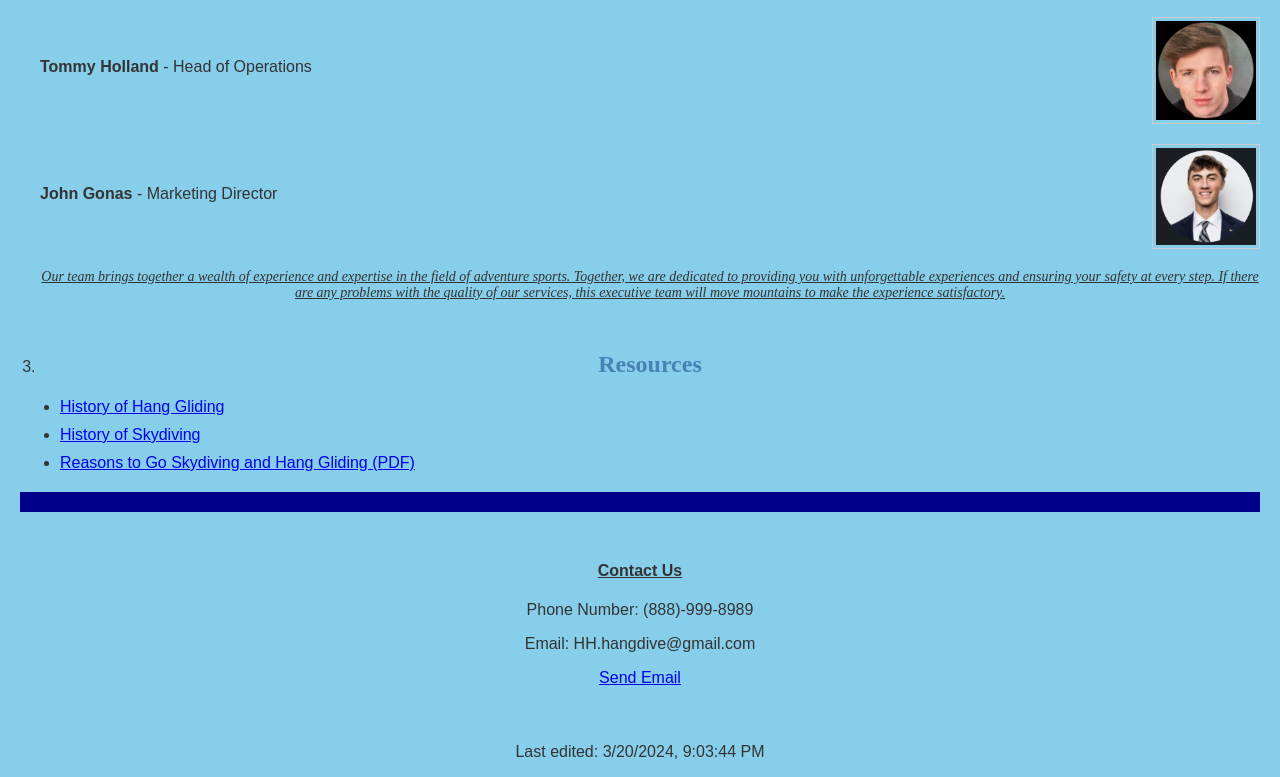
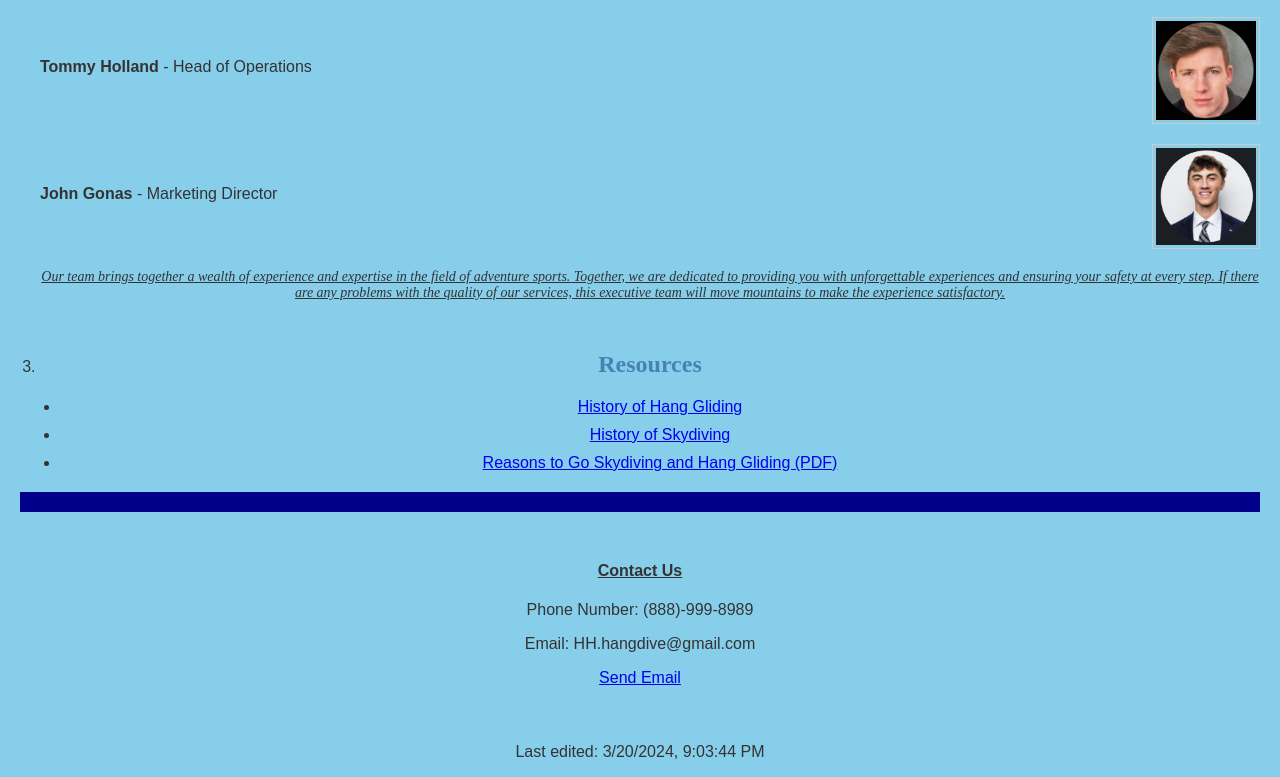
Before and after one commit to jgonas/Team_4, a plain HTML site: page index.html in a window 1280 px wide. Shown: the part 886-1663 px from the top of the page. Drawn offline with Linux system fonts and the light colour scheme.

Commit message:
Update index.html

```diff
--- a/index.html
+++ b/index.html
@@ -37,7 +37,7 @@
             <li>
                 <section id="resources" class="resources" style="text-align: center; margin-top: 50px; margin-bottom: 20px;">
                     <h2 style="color: #4682B4; margin: 0 0 20px 0; font-family: Times New Roman;">Resources</h2>
-                    <ul style="padding-left: 20px; list-style-type: disc; text-align: left; margin: 0 0 20px 0;">
+                    <ul style="padding-left: 20px; list-style-type: disc; text-align: center; margin: 0 0 20px 0;">
                         <li style="margin-bottom: 10px; style="text-align: center; display: list-item;"><a href="https://en.wikipedia.org/wiki/Hang_gliding" target="_blank">History of Hang Gliding</a></li>
                         <li style="margin-bottom: 10px; style="text-align: center; display: list-item;"><a href="https://en.wikipedia.org/wiki/Skydiving" target="_blank">History of Skydiving</a></li>
                         <li style="margin-bottom: 10px; style="text-align: center; display: list-item;"><a href="Reasons_to_Go_Skydiving_and_Hang_Gliding.pdf" download>Reasons to Go Skydiving and Hang Gliding (PDF)</a></li>
```
